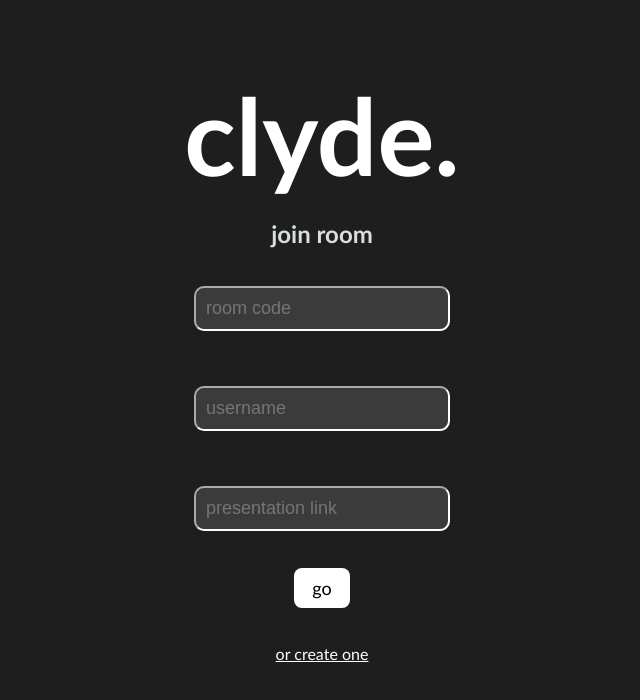
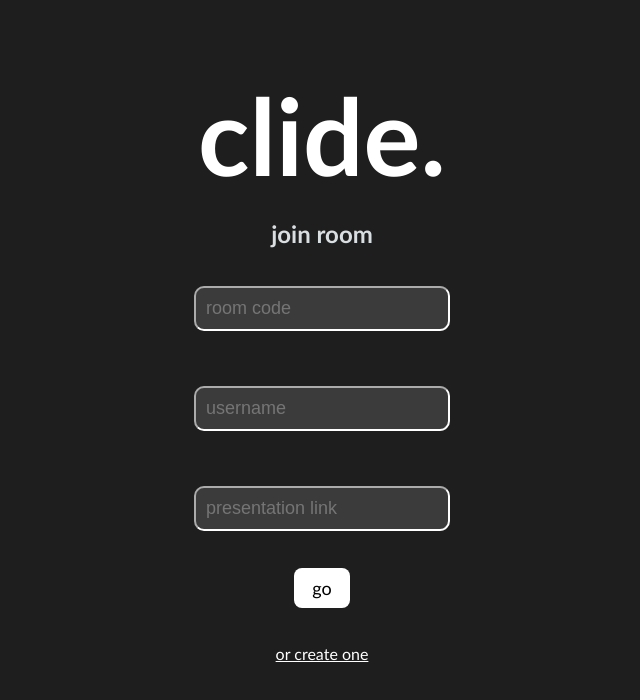
Before and after one commit to hackpeelbestteam/ProjectHackPeel, a SvelteKit app in the folder frontend/: page /join in a window 1280 px wide. Shown: the top 700 px of the page, without its empty margins (318-958 px from the left). Built offline with nearby package versions, Linux system fonts and the light colour scheme.

Commit message:
update name of site

```diff
--- a/frontend/src/routes/join/+page.svelte
+++ b/frontend/src/routes/join/+page.svelte
@@ -14,7 +14,7 @@
   }
 </script>
 
-<h1>clyde.</h1>
+<h1>clide.</h1>
 <h2 class="center">join room</h2>
 <div class="inputs">
   <input bind:value={code} placeholder="room code" />
```
